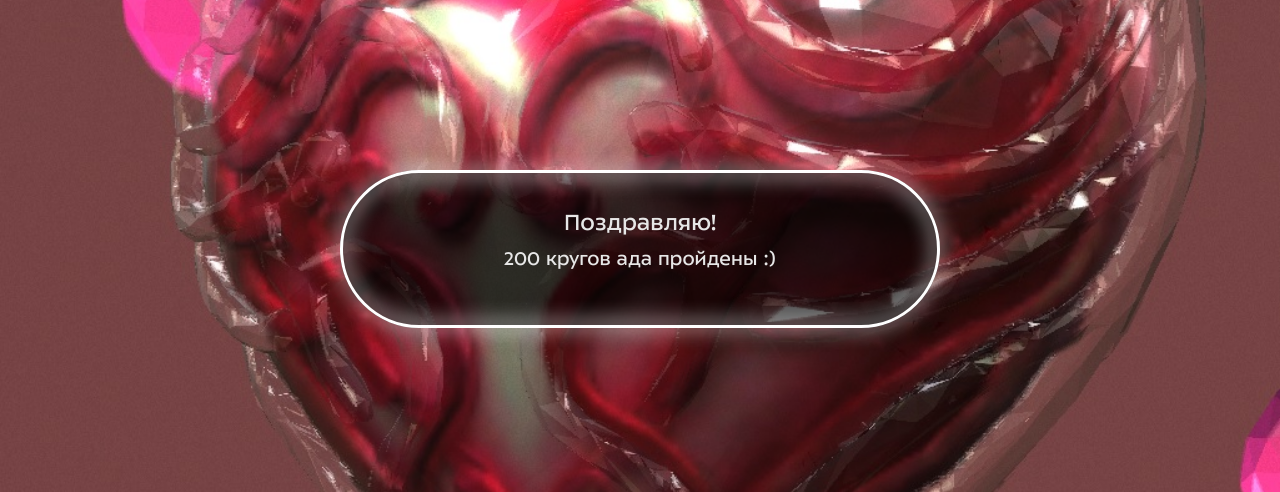
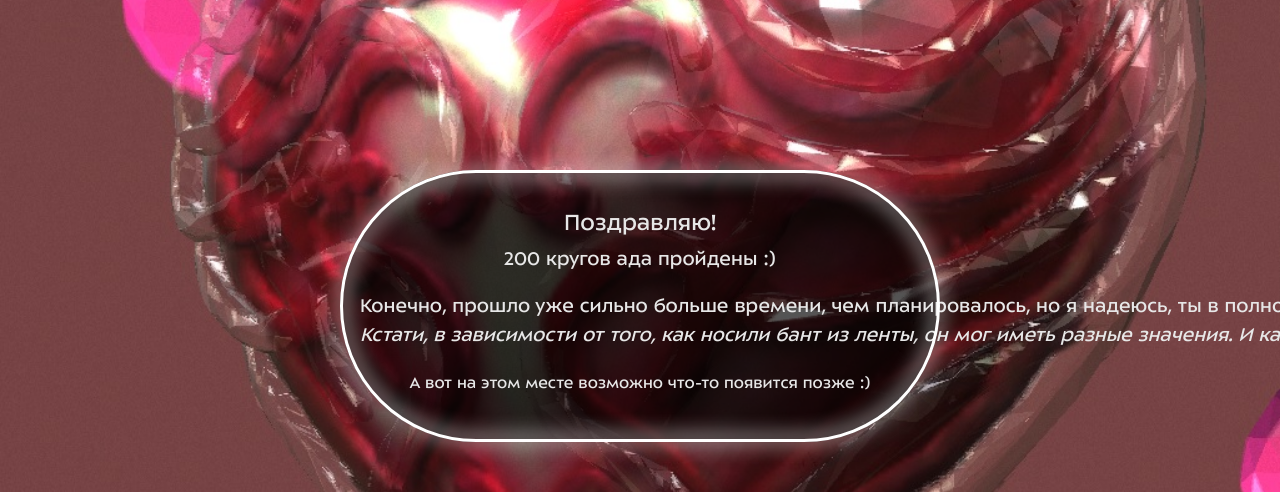
Before and after one commit to SergTyapkin/valentines-day-letter, a Vue app: page /finish-18h7dgy32last0 in a window 1280 px wide. Shown: the top 492 px of the page. Built offline with nearby package versions, Linux system fonts and the light colour scheme.

Commit message:
Поменял finish

```diff
--- a/src/views/PageFinish.vue
+++ b/src/views/PageFinish.vue
@@ -30,7 +30,7 @@
       margin-bottom 10px
     .info
       font-medium()
-      margin-bottom 15px
+      margin-bottom 5px
     &:after
       content ""
       position absolute
@@ -63,8 +63,13 @@
 <template>
   <div class="root-finish">
     <div class="form">
-      <div class="title">Поздравляю!</div>
-      <div class="info">200 кругов ада пройдены :)</div>
+      <header class="title">Поздравляю!</header>
+      <p class="info">200 кругов ада пройдены :)</p>
+      <br>
+      <p class="info">Конечно, прошло уже сильно больше времени, чем планировалось, но я надеюсь, ты в полной мере насладилась этой валентинкой.</p>
+      <p class="info"><i>Кстати, в зависимости от того, как носили бант из ленты, он мог иметь разные значения. И кажется, к твоим волосам он прекрасно подошёл бы)</i></p>
+      <br>
+      <p class="info"><small>А вот на этом месте возможно что-то появится позже :)</small></p>
       <router-link :to="{name: 'default'}"></router-link>
     </div>
   </div>
```
